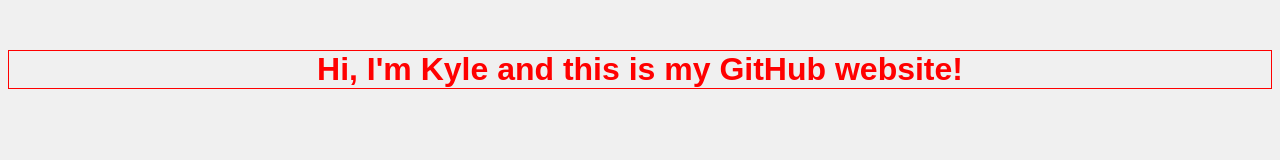
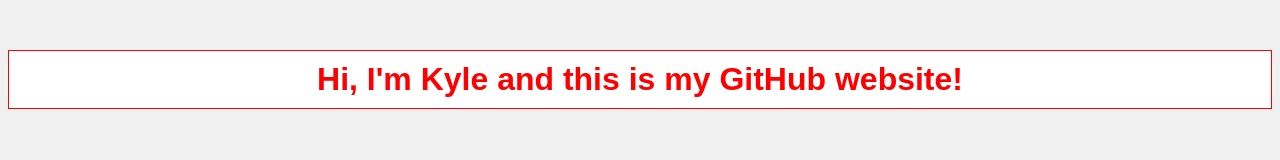
Before and after one commit to kylep14/kylep14, a plain HTML site: page index.html in a window 1280 px wide. Drawn offline with Linux system fonts and the light colour scheme.

Commit message:
Update styles.css

```diff
--- a/styles.css
+++ b/styles.css
@@ -8,4 +8,6 @@
 h1 {
     color: red;
     border: 1px solid red;
+    padding: 10px;
+    background-color: #fff;
 }
```
